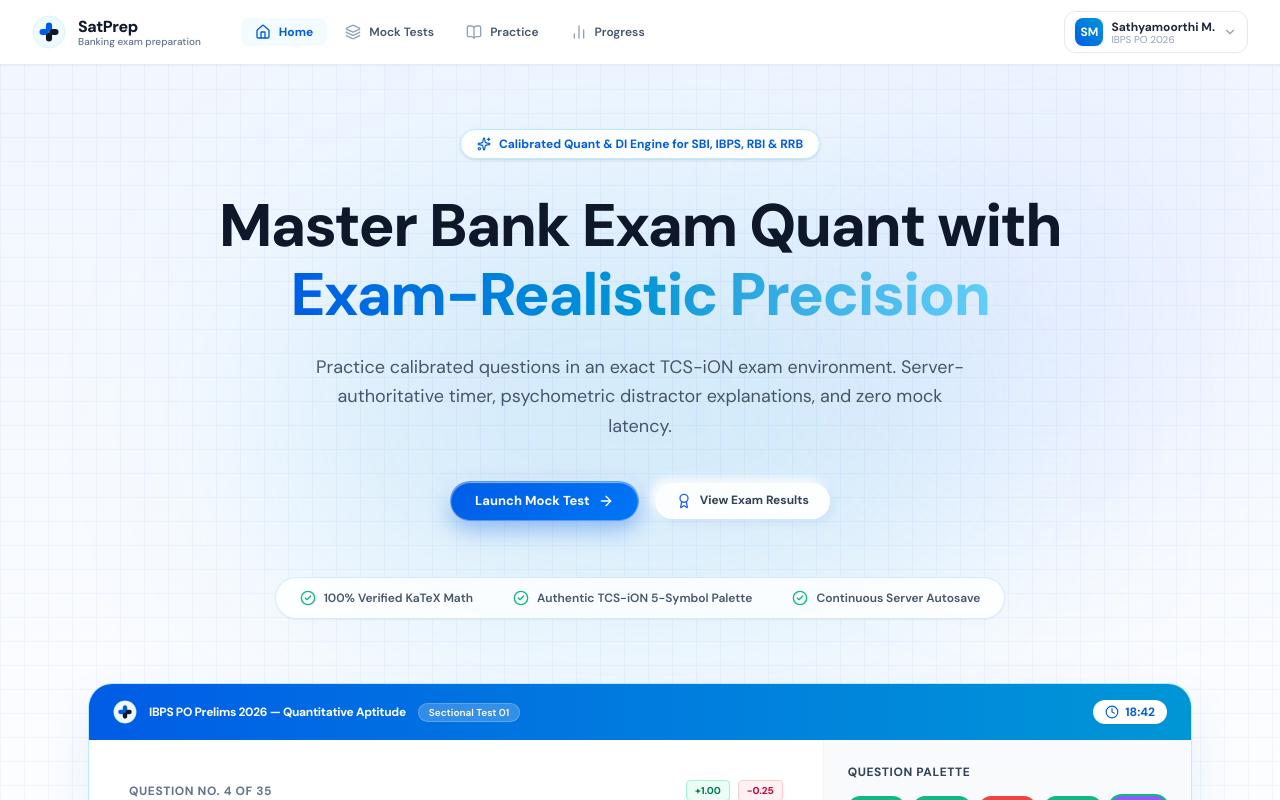
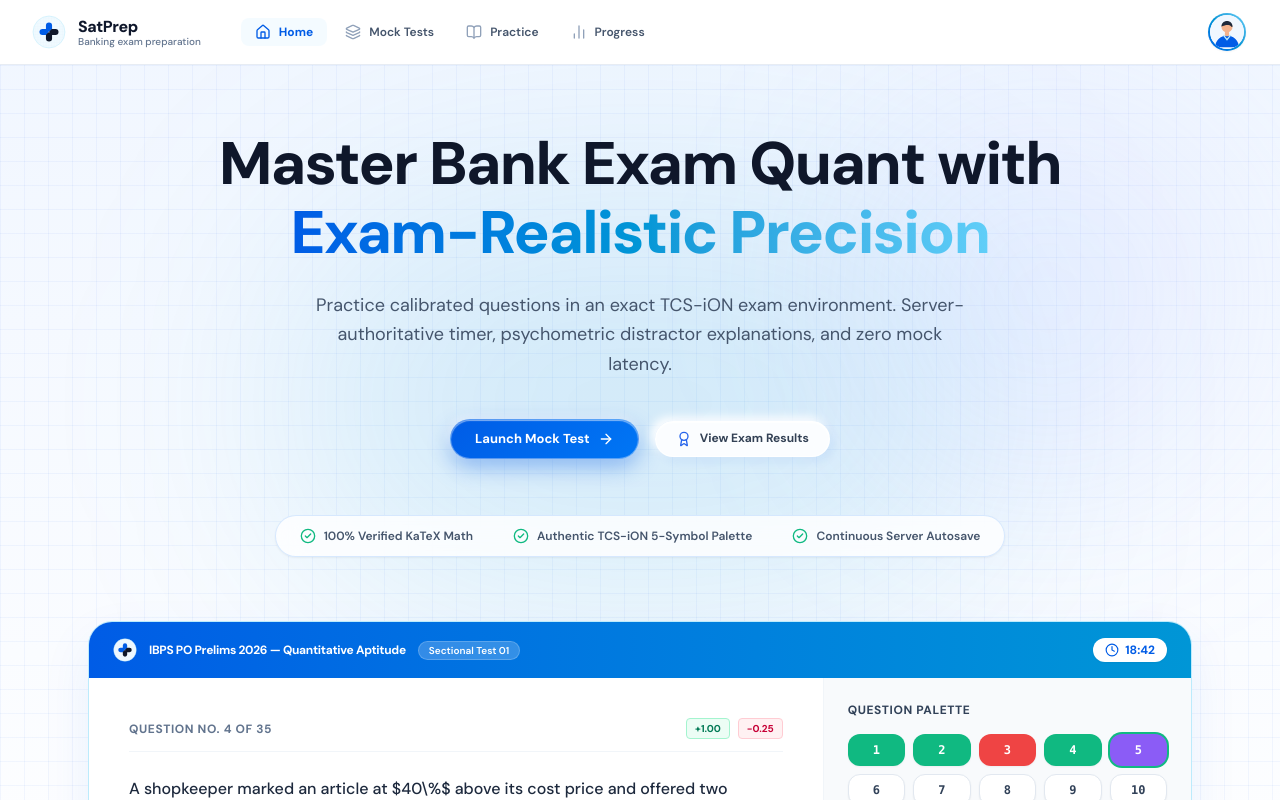
Before and after one commit to Potri2357/SatPrep, a Next.js app: page / in a window 1280 px wide. Shown: the top 800 px of the page. Built offline with nearby package versions, Linux system fonts and the light colour scheme.

Commit message:
fix(navbar): show only candidate avatar icon in navbar with reliable click toggle and remove hero badge

```diff
--- a/src/app/page.tsx
+++ b/src/app/page.tsx
@@ -9,7 +9,6 @@ import {
   CheckCircle2,
   ShieldCheck,
   Zap,
-  Sparkles,
   BarChart3,
   Clock,
   Target,
@@ -32,12 +31,6 @@ export default function LandingPage() {
         <div className="absolute top-10 right-10 w-96 h-96 bg-indigo-300/15 blur-[100px] rounded-full pointer-events-none" />
 
         <div className="max-w-5xl mx-auto px-6 text-center relative z-10">
-          {/* Badge */}
-          <div className="inline-flex items-center gap-2 px-4 py-1.5 rounded-full bg-white/90 border border-[#BCEBFC] text-xs font-bold text-[#005CE6] shadow-sm mb-8">
-            <Sparkles className="w-3.5 h-3.5 text-[#005CE6]" />
-            <span>Calibrated Quant &amp; DI Engine for SBI, IBPS, RBI &amp; RRB</span>
-          </div>
-
           <h1 className="text-4xl sm:text-6xl font-extrabold tracking-tight text-[#0F172A] mb-6 leading-[1.15]">
             Master Bank Exam Quant with <br className="hidden sm:inline" />
             <span className="text-transparent bg-clip-text bg-gradient-to-r from-[#005CE6] via-[#0096D6] to-[#60CEF8]">
--- a/src/components/navbar.tsx
+++ b/src/components/navbar.tsx
@@ -21,6 +21,29 @@ import {
 
 interface NavbarProps {
   className?: string;
+}
+
+export function CandidateAvatar({ size = 36, className = "" }: { size?: number; className?: string }) {
+  return (
+    <div
+      className={cn(
+        "rounded-full bg-gradient-to-tr from-[#005CE6] via-[#0096D6] to-[#60CEF8] p-[2px] shadow-xs transition-all duration-200 hover:shadow-md hover:scale-105 active:scale-95 shrink-0 select-none",
+        className
+      )}
+      style={{ width: size, height: size }}
+    >
+      <div className="w-full h-full rounded-full bg-white overflow-hidden flex items-center justify-center">
+        <svg viewBox="0 0 40 40" className="w-full h-full" fill="none" xmlns="http://www.w3.org/2000/svg">
+          <circle cx="20" cy="20" r="20" fill="#F0F7FF" />
+          <path d="M6 38C6 30.268 12.268 24 20 24C27.732 24 34 30.268 34 38" fill="#005CE6" />
+          <path d="M16 24L20 29L24 24" stroke="#BCEBFC" strokeWidth="1.5" strokeLinecap="round" />
+          <rect x="17.5" y="19" width="5" height="6" rx="2" fill="#F4B28C" />
+          <circle cx="20" cy="14" r="6.5" fill="#F4B28C" />
+          <path d="M13.5 13.5C13.5 9.5 16.5 7 20 7C23.5 7 26.5 9.5 26.5 13.5C26.5 14 26 14.5 25 13.5C23.5 12 21 11.5 18 12C15.5 12.5 14 13.5 13.5 13.5Z" fill="#1E293B" />
+        </svg>
+      </div>
+    </div>
+  );
 }
 
 export const Navbar: React.FC<NavbarProps> = ({ className = '' }) => {
@@ -100,41 +123,36 @@ export const Navbar: React.FC<NavbarProps> = ({ className = '' }) => {
 
         {/* Right: User Profile Menu & Mobile Toggle */}
         <div className="flex items-center gap-3 shrink-0">
-          {/* User Account Controls */}
+          {/* User Account Controls (Avatar Icon Only) */}
           <div className="relative" ref={dropdownRef}>
             <button
-              onClick={() => setProfileDropdownOpen(!profileDropdownOpen)}
+              type="button"
+              onClick={(e) => {
+                e.preventDefault();
+                e.stopPropagation();
+                setProfileDropdownOpen((prev) => !prev);
+              }}
               className={cn(
-                "flex items-center gap-2 p-1.5 sm:px-2.5 sm:py-1.5 rounded-xl border transition-all cursor-pointer select-none",
-                profileDropdownOpen
-                  ? "border-[#005CE6] bg-blue-50/50 ring-2 ring-[#005CE6]/20"
-                  : "border-slate-200/90 bg-white hover:border-slate-300 hover:bg-slate-50"
+                "p-0.5 rounded-full transition-all cursor-pointer select-none focus:outline-none focus:ring-2 focus:ring-[#005CE6]/40 flex items-center justify-center",
+                profileDropdownOpen ? "ring-2 ring-[#005CE6] shadow-sm" : "hover:ring-2 hover:ring-[#005CE6]/30"
               )}
-              aria-label="User menu"
+              aria-label="Candidate Profile Menu"
               aria-expanded={profileDropdownOpen}
+              title="Sathyamoorthi M (Click for Profile Menu)"
             >
-              <div className="w-7 h-7 rounded-lg bg-gradient-to-tr from-[#005CE6] to-[#0096D6] text-white font-bold flex items-center justify-center text-xs shadow-xs">
-                SM
-              </div>
-              <div className="hidden sm:block text-left">
-                <div className="text-xs font-bold text-slate-800 leading-tight">Sathyamoorthi M.</div>
-                <div className="text-[10px] text-slate-400 leading-none">IBPS PO 2026</div>
-              </div>
-              <ChevronDown
-                className={cn(
-                  "w-3.5 h-3.5 text-slate-400 transition-transform duration-200",
-                  profileDropdownOpen && "rotate-180 text-[#005CE6]"
-                )}
-              />
+              <CandidateAvatar size={38} />
             </button>
 
             {/* Dropdown Menu */}
             {profileDropdownOpen && (
-              <div className="absolute right-0 mt-2 w-64 rounded-2xl bg-white border border-slate-200 shadow-xl p-2 z-50 animate-in fade-in slide-in-from-top-1 duration-150 space-y-1">
-                <div className="p-2.5 rounded-xl bg-slate-50 border border-slate-100 mb-1">
-                  <div className="font-bold text-xs text-slate-900">Sathyamoorthi M</div>
-                  <div className="text-[11px] text-slate-500 truncate">sathyamoorthi@satprep.in</div>
-                  <div className="text-[10px] font-semibold text-[#005CE6] mt-1">Target: IBPS PO Prelims 2026</div>
+              <div className="absolute right-0 mt-2 w-64 rounded-2xl bg-white border border-slate-200 shadow-xl p-2 z-[60] animate-in fade-in slide-in-from-top-1 duration-150 space-y-1">
+                <div className="p-2.5 rounded-xl bg-slate-50 border border-slate-100 mb-1 flex items-center gap-3">
+                  <CandidateAvatar size={34} />
+                  <div className="min-w-0 flex-1">
+                    <div className="font-bold text-xs text-slate-900 truncate">Sathyamoorthi M</div>
+                    <div className="text-[10px] text-slate-500 truncate">sathyamoorthi@satprep.in</div>
+                    <div className="text-[10px] font-semibold text-[#005CE6] mt-0.5">Target: IBPS PO Prelims 2026</div>
+                  </div>
                 </div>
 
                 <div className="px-2 pt-1 pb-0.5 text-[10px] font-bold uppercase tracking-wider text-slate-400">
```
